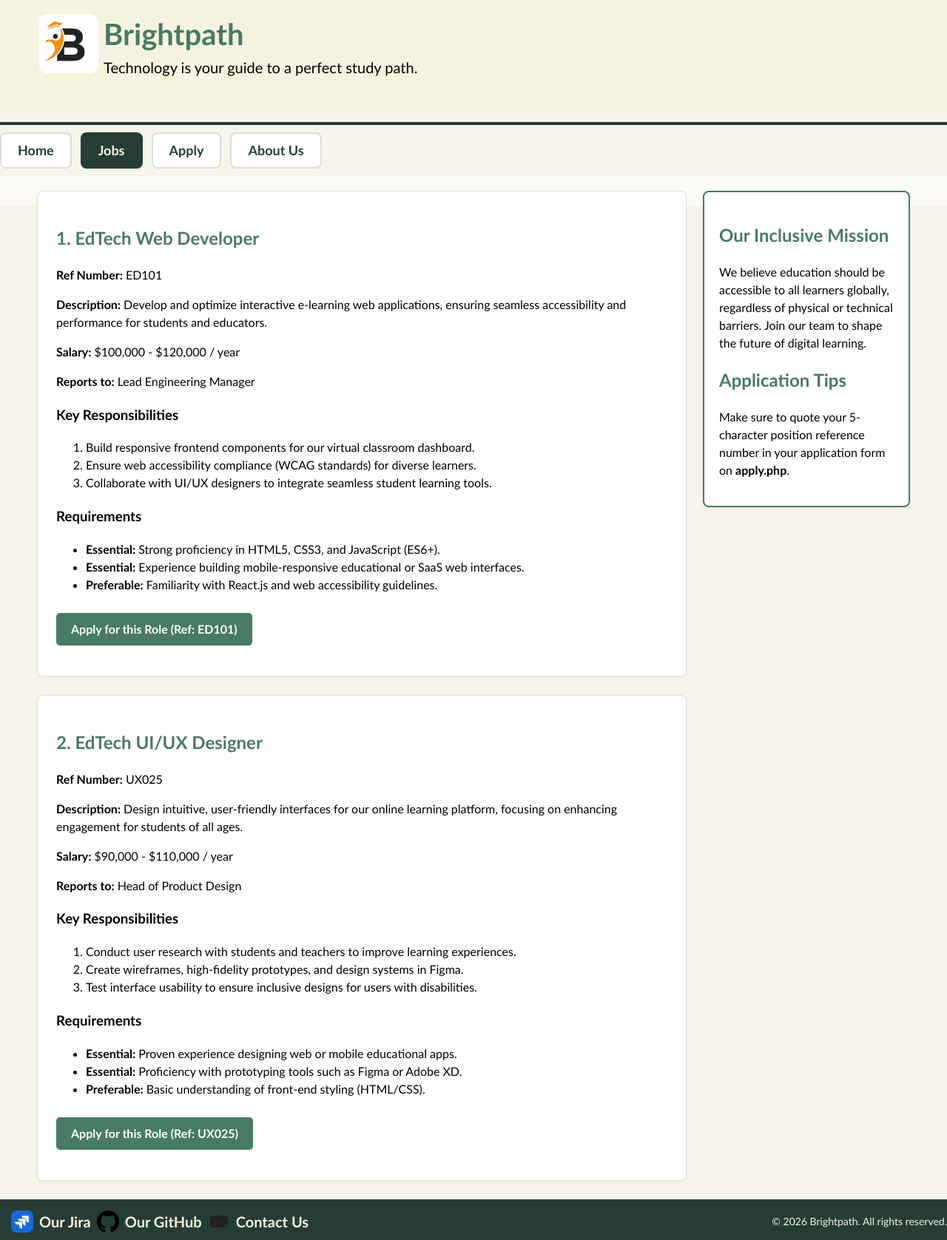
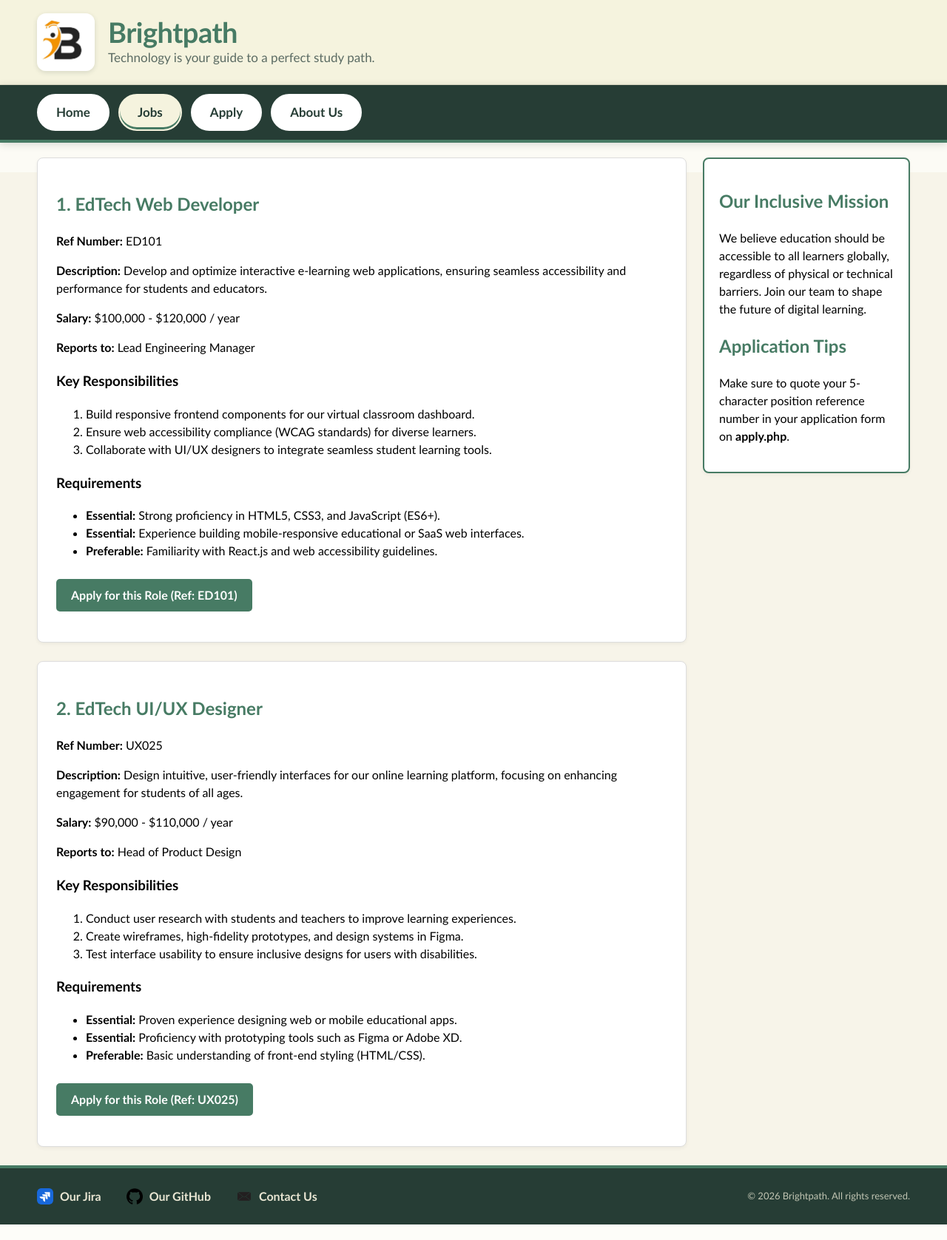
Before and after one commit to 106394071/Group6_Part2ofAppliedWebProject, a PHP site: page /jobs.php in a window 1280 px wide. Shown: the whole page at 74% size. After the commit the page ends 1656 px from the top, so only its background shows below. Run offline with PHP 8.4, Linux system fonts and the light colour scheme.

Commit message:
Improved CSS for header, nav and footer.

```diff
--- a/styles/styles.css
+++ b/styles/styles.css
@@ -11,36 +11,46 @@ h2 {
 }
 
 header {
-    display: block;
-    height: 130px;
-    padding: 10px 50px;
-    text-align: left;
+    display: flex;
+    align-items: center;
+    padding: 18px 50px;
     background-color: #f5f3de;
+    border-bottom: 1px solid #e3e0c9;
+}
+
+header.branding>div {
+    display: flex;
+    align-items: center;
+    gap: 18px;
+    padding: 0;
 }
 
 header div img {
-    width: 80px;
-    height: 80px;
+    width: 78px;
+    height: 78px;
+    flex-shrink: 0;
     object-fit: contain;
-    border-radius: 10px;
+    border-radius: 12px;
+    box-shadow: 0 2px 6px rgba(38, 61, 53, 0.15);
 }
 
-header div {
-    display: inline-block;
-    padding: 3px;
+header h1 {
+    margin: 0;
+    font-size: 38px;
+    line-height: 1.1;
+    letter-spacing: -0.5px;
 }
 
-header div p {
-    font-size: 20px;
+header p {
+    margin: 6px 0 0;
+    font-size: 17px;
+    color: #5b6b63;
 }
 
-header div h1 {
-    font-size: 40px;
-}
-
-header hr {
-    height: 4px;
-    background-color: darkslategrey;
+.branding h1,
+.branding p {
+    margin-top: 0;
+    margin-bottom: 0;
 }
 
 th,
@@ -55,15 +65,17 @@ th {
     background-color: #f7f1b2;
 }
 
-.branding h1,
-.branding p {
-    margin: 0;
-}
 
 .main-nav {
-    margin-top: 15px;
-    padding: 10px 0;
-    border-top: 4px solid #263d35;
+    position: sticky;
+    top: 0;
+    z-index: 20;
+    margin: 0;
+    padding: 12px 50px;
+    background-color: #263d35;
+    border-top: none;
+    border-bottom: 4px solid #477b64;
+    box-shadow: 0 2px 10px rgba(38, 61, 53, 0.18);
 }
 
 .main-nav ul {
@@ -82,32 +94,36 @@ th {
 
 .main-nav a {
     display: inline-block;
-    padding: 9px 22px;
+    padding: 10px 24px;
     color: #263d35;
     background-color: #ffffff;
-    font-size: 18px;
-    font-weight: bold;
+    font-size: 17px;
+    font-weight: 600;
     text-decoration: none;
-    border: 2px solid #d5dfd7;
-    border-radius: 8px;
-    transition: background-color 0.25s ease, color 0.25s ease, transform 0.25s ease, border-color 0.25s ease;
+    border: 2px solid #ffffff;
+    border-radius: 999px;
+    transition: background-color 0.25s ease, color 0.25s ease,
+        transform 0.25s ease, border-color 0.25s ease, box-shadow 0.25s ease;
 }
 
 .main-nav a:hover {
     background-color: #477b64;
     color: #ffffff;
     border-color: #477b64;
+    transform: translateY(-2px);
+    box-shadow: 0 4px 10px rgba(0, 0, 0, 0.25);
 }
 
 .main-nav a[aria-current="page"] {
-    background-color: #263d35;
-    color: #f5f3de;
-    border-color: #263d35;
+    background-color: #f5f3de;
+    color: #263d35;
+    border-color: #f5f3de;
+    box-shadow: inset 0 -3px 0 #477b64;
 }
 
 .main-nav a:focus-visible {
-    outline: 3px solid #477b64;
-    outline-offset: 4px;
+    outline: 3px solid #f5f3de;
+    outline-offset: 3px;
 }
 
 main {
@@ -194,63 +210,99 @@ button {
 }
 
 footer {
+    margin-top: 40px;
+    padding: 26px 50px;
     background-color: #263d35;
-    margin-top: 10PX;
-    padding-top: 15px;
-    padding-left: 15px;
+    border-top: 4px solid #477b64;
     clear: both;
 }
 
-footer div {
+footer #footer-navigation {
     display: flex;
     flex-wrap: wrap;
     align-items: center;
-    gap: 8px;
-    padding-bottom: 5px;
+    gap: 14px 34px;
+    padding: 0;
 }
 
-footer div img {
-    display: block;
-    width: 30px;
-    height: 30px;
+footer #footer-navigation>div:not(#copyright) {
+    display: inline-flex;
+    align-items: center;
+    gap: 9px;
 }
 
-footer div a {
-    color: #f5f3de;
-    font-size: 20px;
-    font-weight: bold;
-    text-decoration: none;
+footer #footer-navigation img {
+    display: block;
+    width: 22px;
+    height: 22px;
+    object-fit: contain;
+    border-radius: 5px;
 }
 
-footer div a:hover,
-footer div a:focus {
+footer #footer-navigation a {
+    color: #e9e6d3;
+    font-size: 16px;
+    font-weight: 600;
+    text-decoration: none;
+    transition: color 0.2s ease;
+}
+
+footer #footer-navigation a:hover,
+footer #footer-navigation a:focus {
+    color: #ffffff;
     text-decoration: underline;
+    text-underline-offset: 3px;
+}
+
+footer #footer-navigation a:focus-visible {
+    outline: 3px solid #f5f3de;
+    outline-offset: 3px;
+    border-radius: 4px;
 }
 
 #copyright {
-    color: #f5f3de;
     margin-left: auto;
-    font-size: 14px;
+    color: rgba(245, 243, 222, 0.75);
+    font-size: 13px;
 }
 
-@media (min-width: 600px) and (max-width: 1000px) {
+@media (max-width: 600px) {
 
     header,
-    section,
     footer {
-        padding: 15px;
-        margin: auto;
-        width: 80%;
+        width: 100%;
+        margin: 0;
+        padding-left: 24px;
+        padding-right: 24px;
     }
 
-    .main-nav ul {
-        gap: 8px;
+    header.branding>div {
+        gap: 12px;
+        align-items: flex-start;
+    }
+
+    header div img {
+        width: 56px;
+        height: 56px;
+    }
+
+    header h1 {
+        font-size: 26px;
+    }
+
+    header p {
+        font-size: 15px;
+    }
+
+    .main-nav {
+        padding: 10px 14px;
     }
 
     .main-nav a {
-        padding: 8px 14px;
-        font-size: 16px;
+        padding: 8px 15px;
+        font-size: 15px;
     }
+
 
     main {
         width: 95%;
@@ -264,10 +316,6 @@ footer div a:focus {
         padding: 16px;
     }
 
-    header h1 {
-        font-size: 28px;
-    }
-
     table {
         font-size: 13px;
     }
@@ -275,6 +323,15 @@ footer div a:focus {
     th,
     td {
         padding: 8px;
+    }
+
+    footer {
+        padding: 22px 18px;
+    }
+
+    #copyright {
+        margin-left: 0;
+        width: 100%;
     }
 
     aside.sidebar-info,
```
Also changed, not shown: include.txt (added, +56 -0 lines).
